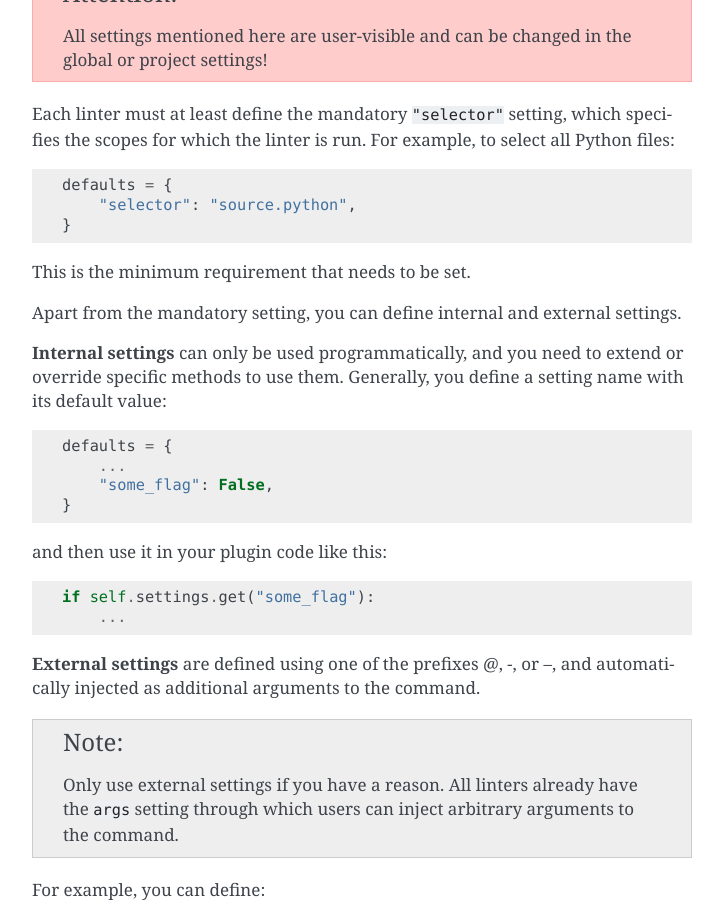
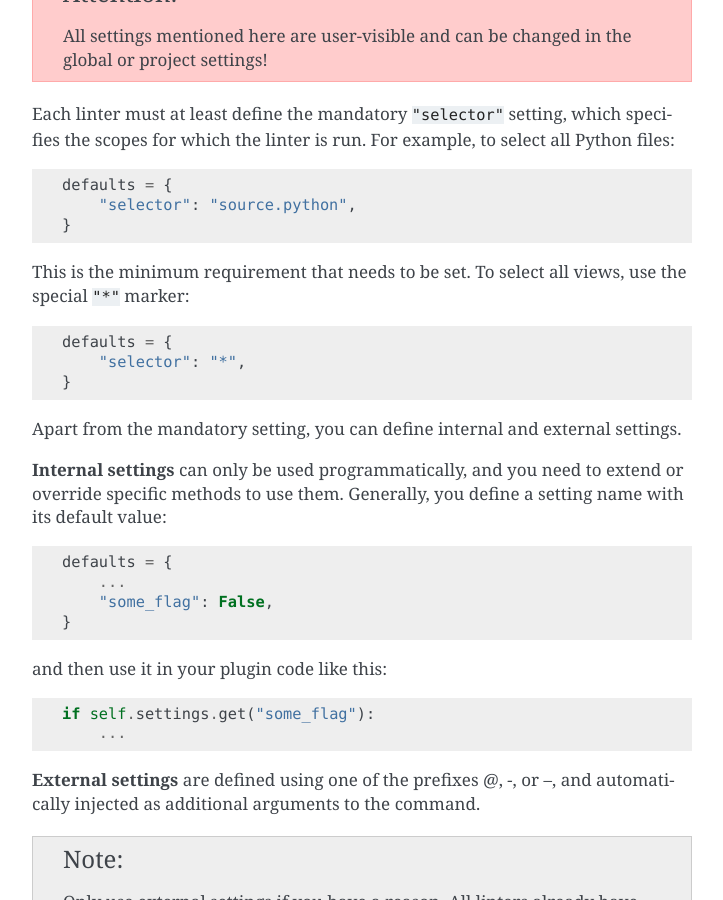
Before and after one commit to SublimeLinter/SublimeLinter, a Sphinx documentation site: the page built from docs/linter_attributes.rst, in a window 1280 px wide and 900 px high, scrolled down 1721 px. Shown: the whole window, without its empty margins (388-1111 px from the left). Built offline with Sphinx 7.4.7, drawn with Linux system fonts in a browser that asks for light colours.

Commit message:
Support an all-views selector marker
Treat "*" as a readable selector shortcut that matches the complete
view, and document and test the new marker.

```diff
--- a/docs/linter_attributes.rst
+++ b/docs/linter_attributes.rst
@@ -95,7 +95,12 @@ Each linter must at least define the mandatory ``"selector"`` setting, which spe
         "selector": "source.python",
     }
 
-This is the minimum requirement that needs to be set.
+This is the minimum requirement that needs to be set.  To select all views,
+use the special ``"*"`` marker::
+
+    defaults = {
+        "selector": "*",
+    }
 
 Apart from the mandatory setting, you can define internal and external settings.
 
```
Also changed, not shown: docs/linter_settings.rst (+7 -13 lines), 2 other files.
